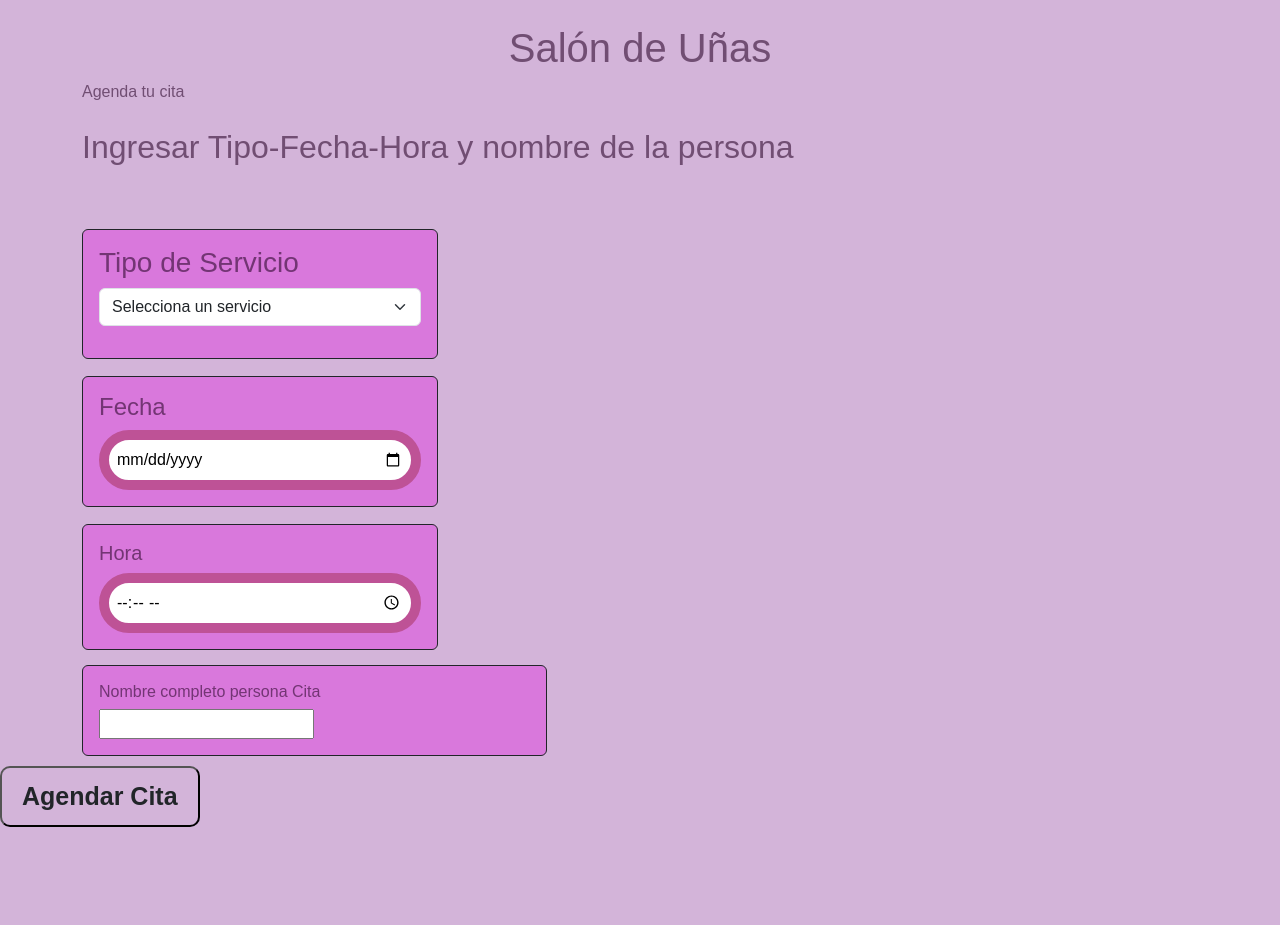
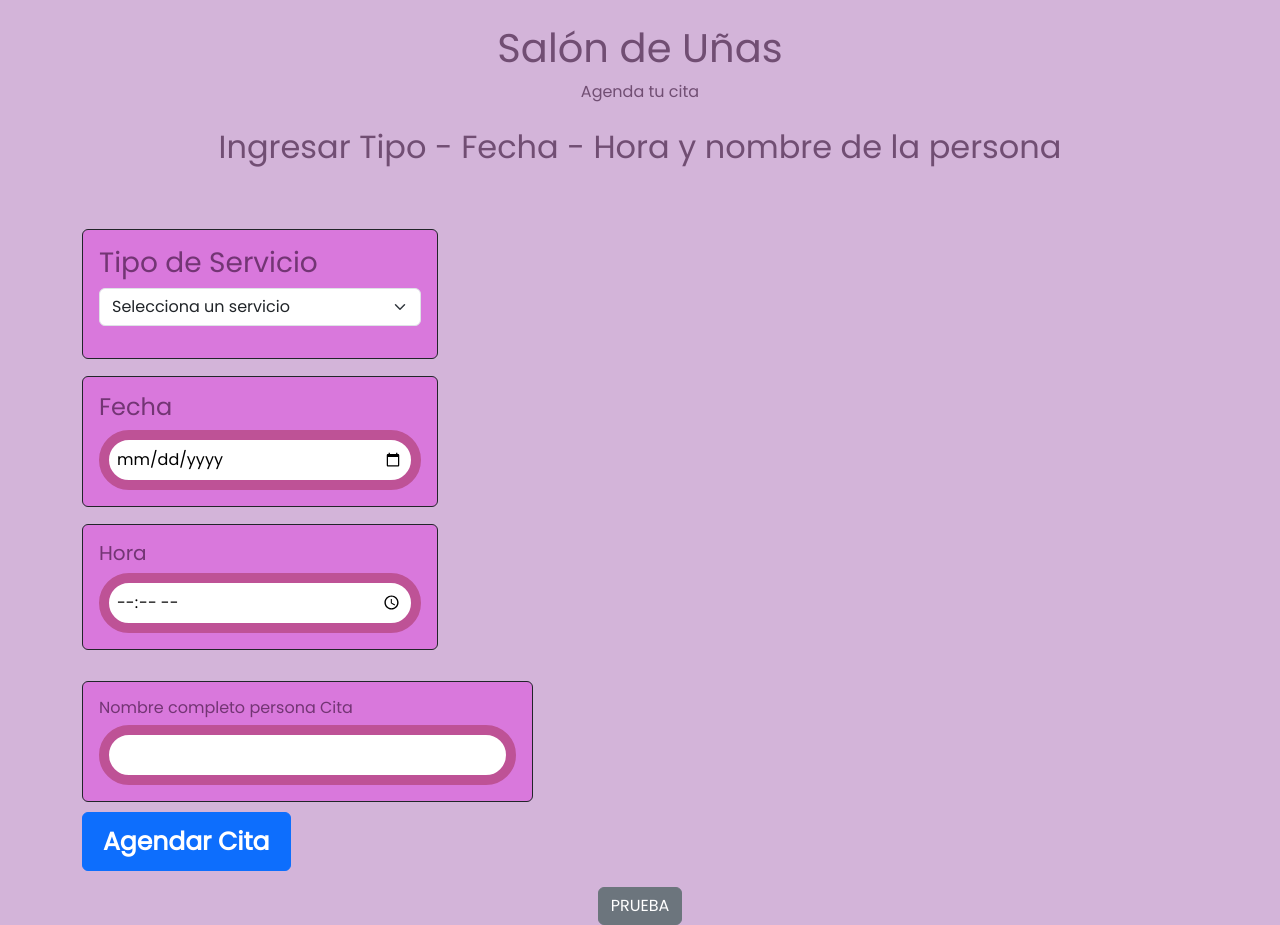
Before and after one commit to SebastianAlcantarr/flask_, a Flask app: page / in a window 1280 px wide. Before the commit the page ends 827 px from the top, so only its background shows below. Run offline with Flask 3, Linux system fonts and the light colour scheme; some libraries are stand-ins or nearby versions.

Commit message:
nuevo html

```diff
--- a/templates/index.html
+++ b/templates/index.html
@@ -4,39 +4,26 @@
   <meta charset="UTF-8" />
   <meta name="viewport" content="width=device-width, initial-scale=1.0"/>
   <title>Salón de Uñas</title>
+
+  <!-- Bootstrap CSS -->
   <link href="https://cdn.jsdelivr.net/npm/bootstrap@5.3.7/dist/css/bootstrap.min.css" rel="stylesheet" />
 
+  <!-- Fuente Poppins -->
+  <link href="https://fonts.googleapis.com/css2?family=Poppins&display=swap" rel="stylesheet">
 
   <style>
     body {
       font-family: 'Poppins', sans-serif;
-    background-color: rgba(112, 13, 134, 0.305)
+      background-color: rgba(112, 13, 134, 0.305);
     }
 
-h1{
+    h1, h2, h3, h4, h5, h6, .card-title {
       font-family: 'Poppins', sans-serif;
       color: rgba(41, 5, 41, 0.582);
-    text-align: center;
     }
 
-.text-center,h3{
-  font-family: 'Poppins', sans-serif;
-    color: rgba(41, 5, 41, 0.582);
+    h1, .text-center {
       text-align: center;
-}
-
-#servicio{
-  width: 100%;
-    padding: 8px;
-    border: 10px solid #be5296;
-    border-radius: 100px;
-    font-family: 'Poppins', sans-serif;
-}
-
-.card-title ,h2{
-  font-family: 'Poppins', sans-serif;
-    color: rgba(41, 5, 41, 0.582);
-    text-align: left;
     }
 
     .card {
@@ -48,22 +35,18 @@ h1{
     }
 
     .row {
-    display:flex;
+      display: flex;
       flex-direction: column;
       gap: 2px;
     }
 
-
-input[type="date"],input[type="nombre"],input[type="time"]{
+    input[type="date"], input[type="text"], input[type="time"], select {
       width: 100%;
       padding: 8px;
       border: 10px solid #be5296;
       border-radius: 100px;
       font-family: 'Poppins', sans-serif;
     }
-
-
-
 
     #bookAppointment {
       display: flex;
@@ -75,10 +58,6 @@ input[type="date"],input[type="nombre"],input[type="time"]{
       font-family: 'Poppins', sans-serif;
       font-weight: 600;
       font-size: 25px;
-  color: var(--color-text);
-  background: var(--color-background);
-  border-radius: 10px;
-  box-shadow: 0 0 0.2em 0 var(--color-background);
       cursor: pointer;
       transition: all 0.3s ease;
     }
@@ -88,21 +67,32 @@ input[type="date"],input[type="nombre"],input[type="time"]{
       box-shadow: 0 0 10px rgba(112, 13, 134, 0.305);
     }
 
+    #mensaje {
+      display: none;
+      padding: 10px;
+      margin-top: 15px;
+      border-radius: 5px;
+      background-color: #d4edda;
+      color: #155724;
+      text-align: center;
+      font-weight: bold;
+    }
+  </style>
+</head>
 
- </style>
-
-
-</head>
 <body>
   <div class="container">
     <header class="text-center py-4">
       <h1>Salón de Uñas</h1>
       <p class="card-title">Agenda tu cita</p>
     </header>
-      <h2>
-          Ingresar Tipo-Fecha-Hora y nombre de la persona
+
+    <h2 class="text-center">
+      Ingresar Tipo - Fecha - Hora y nombre de la persona
     </h2>
+
     <div class="row mt-5">
+      <!-- Tipo de Servicio -->
       <div class="col-md-4">
         <div class="card">
           <div class="card-body">
@@ -118,18 +108,17 @@ input[type="date"],input[type="nombre"],input[type="time"]{
         </div>
       </div>
 
-
-
-
+      <!-- Fecha -->
       <div class="col-md-4">
         <div class="card">
           <div class="card-body">
             <h4 class="card-title">Fecha</h4>
-            <input type="date" id="appointmentDate"  />
+            <input type="date" id="appointmentDate" />
           </div>
         </div>
       </div>
 
+      <!-- Hora -->
       <div class="col-md-4">
         <div class="card">
           <div class="card-body">
@@ -139,8 +128,9 @@ input[type="date"],input[type="nombre"],input[type="time"]{
         </div>
       </div>
     </div>
-<div id="mensaje" style="display:none; padding:10px; border-radius:5px;"></div>
 
+    <!-- Nombre -->
+    <div class="row mt-3">
       <div class="col-md-5">
         <div class="card">
           <div class="card-body">
@@ -151,12 +141,47 @@ input[type="date"],input[type="nombre"],input[type="time"]{
       </div>
     </div>
 
-   <div class="btn-conteiner">
-  <button id="bookAppointment" class="btn-content">Agendar Cita</button>
+    <!-- Mensaje -->
+    <div id="mensaje"></div>
+
+    <!-- Botón Agendar -->
+    <div class="btn-conteiner text-center">
+      <button id="bookAppointment" class="btn-content btn btn-primary">Agendar Cita</button>
     </div>
 
-  <!-- JAVASCRIPT -->
-<script src="/static/script.js"></script>
+    <!-- Botón de prueba -->
+    <div class="text-center mt-3">
+      <button id="boton" class="btn btn-secondary">PRUEBA</button>
+    </div>
+  </div>
 
+  <!-- JavaScript -->
+  <script>
+    // Botón de prueba
+    document.getElementById('boton').addEventListener('click', function () {
+      console.error("prueba del botón");
+    });
+
+    // Funcionalidad Agendar Cita
+    document.getElementById('bookAppointment').addEventListener('click', function () {
+      const servicio = document.getElementById('serviceType').value;
+      const fecha = document.getElementById('appointmentDate').value;
+      const hora = document.getElementById('appointmentTime').value;
+      const nombre = document.getElementById('appointmentname').value;
+      const mensaje = document.getElementById('mensaje');
+
+      if (!servicio || !fecha || !hora || !nombre) {
+        mensaje.style.display = 'block';
+        mensaje.style.backgroundColor = '#f8d7da';
+        mensaje.style.color = '#721c24';
+        mensaje.innerText = "Todos los campos son obligatorios.";
+      } else {
+        mensaje.style.display = 'block';
+        mensaje.style.backgroundColor = '#d4edda';
+        mensaje.style.color = '#155724';
+        mensaje.innerText = `Cita agendada para ${nombre} el ${fecha} a las ${hora} para un servicio de ${servicio}.`;
+      }
+    });
+  </script>
 </body>
 </html>
```
Lines whose indentation alone changed are shown as unchanged.
